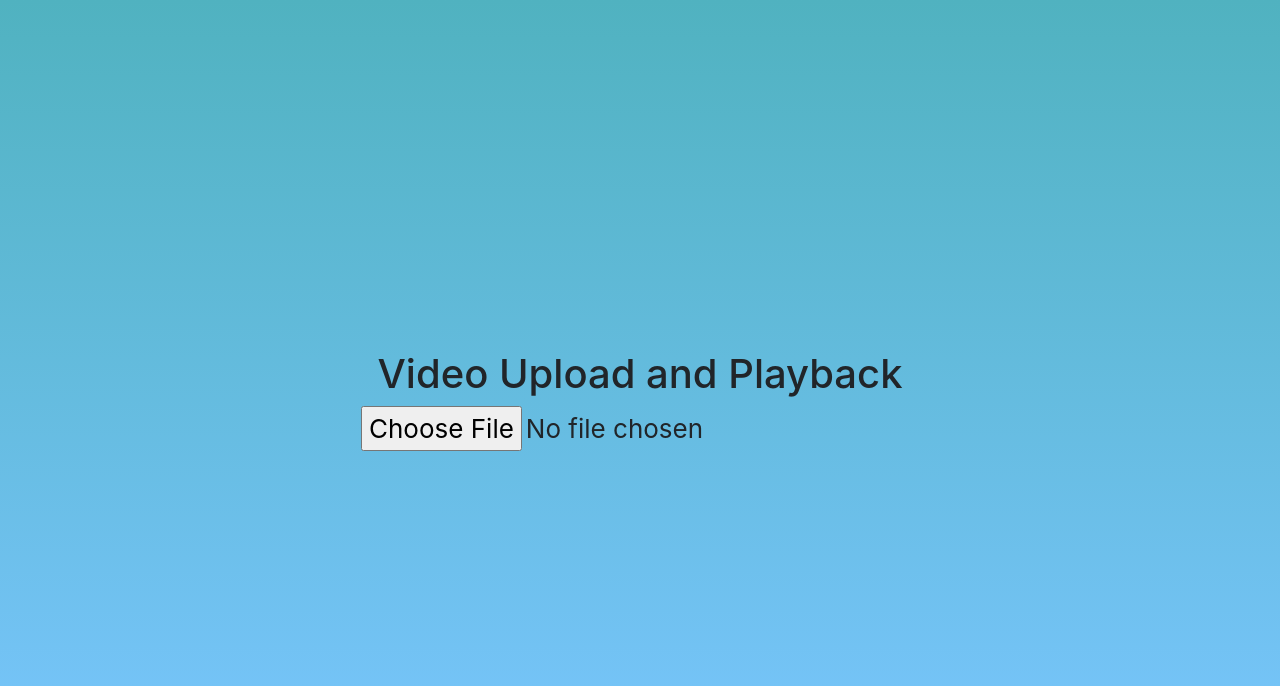
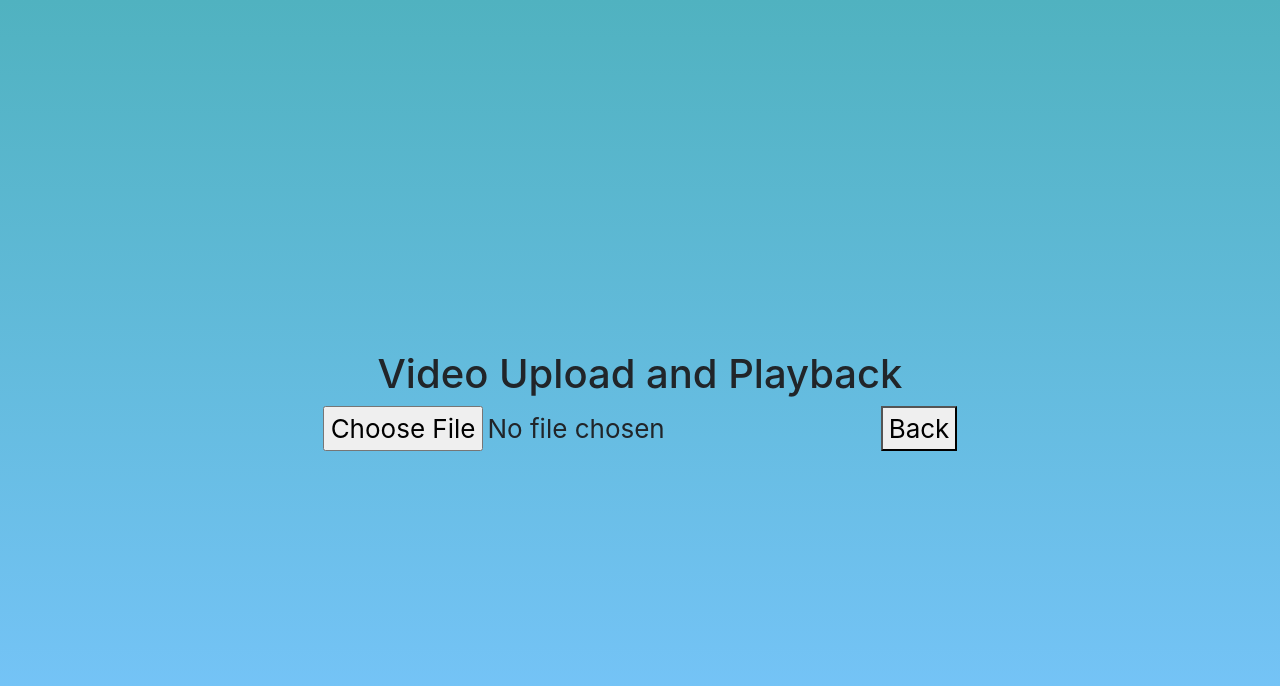
Before and after one commit to RobertMJin/Recollect-DeerHacks2024, a React (Create React App) app in the folder frontend/: page /fileUpload in a window 1280 px wide. Shown: the top 686 px of the page. Built offline with nearby package versions, Linux system fonts and the light colour scheme; the HTML template or start-up script is replaced by a standard one.

Commit message:
Update Upload.js

```diff
--- a/frontend/src/Upload.js
+++ b/frontend/src/Upload.js
@@ -1,6 +1,7 @@
 import React, { useState } from 'react';
 import axios from 'axios';
 import ReactPlayer from 'react-player';
+import { Link } from 'react-router-dom';
 
 const Upload = () => {
   const [file, setFile] = useState(null);
@@ -36,6 +37,9 @@
       <input type="file" accept="video/*" onChange={handleFileChange} />
       {videoUrl && <ReactPlayer url={videoUrl} controls />}
       {file && <button onClick={handleUpload}>Upload Video</button>}
+      <Link to="/">
+        <button className="button">Back</button>
+      </Link>
     </div>
   );
 };
```
